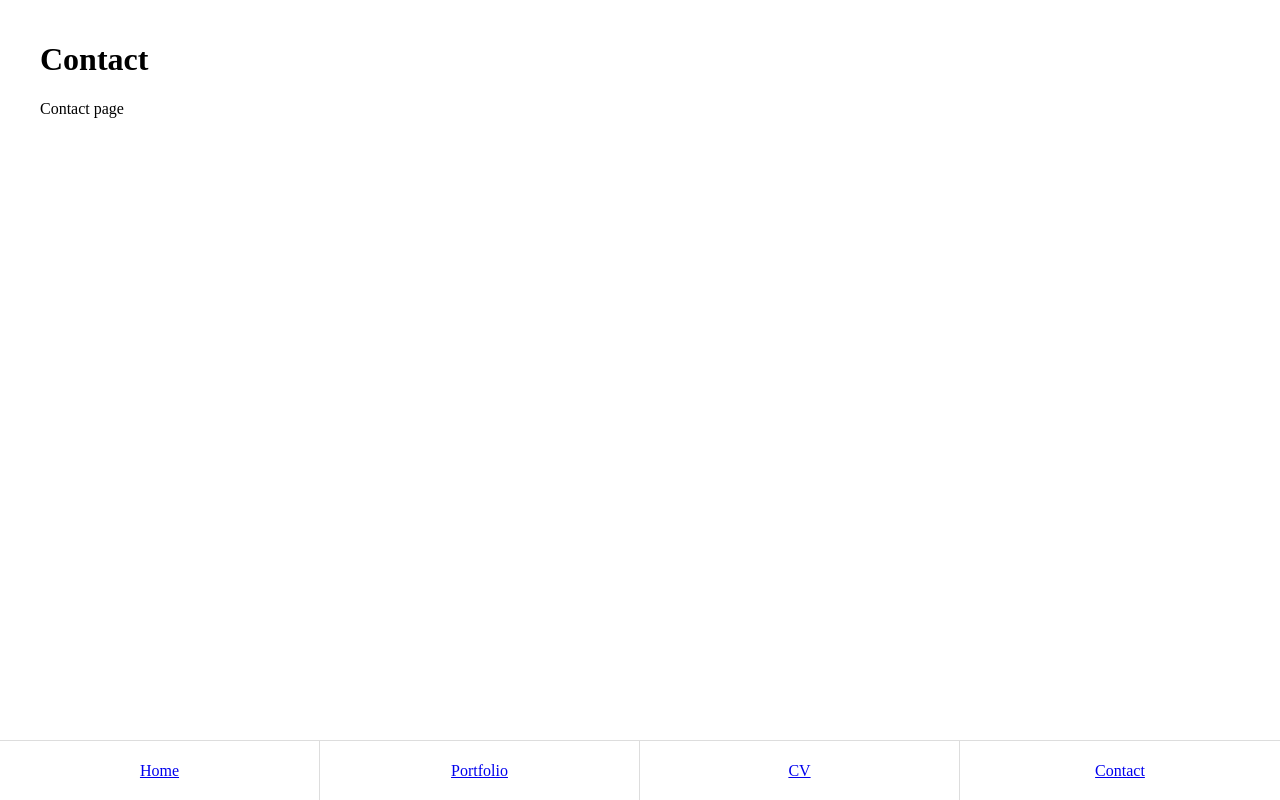
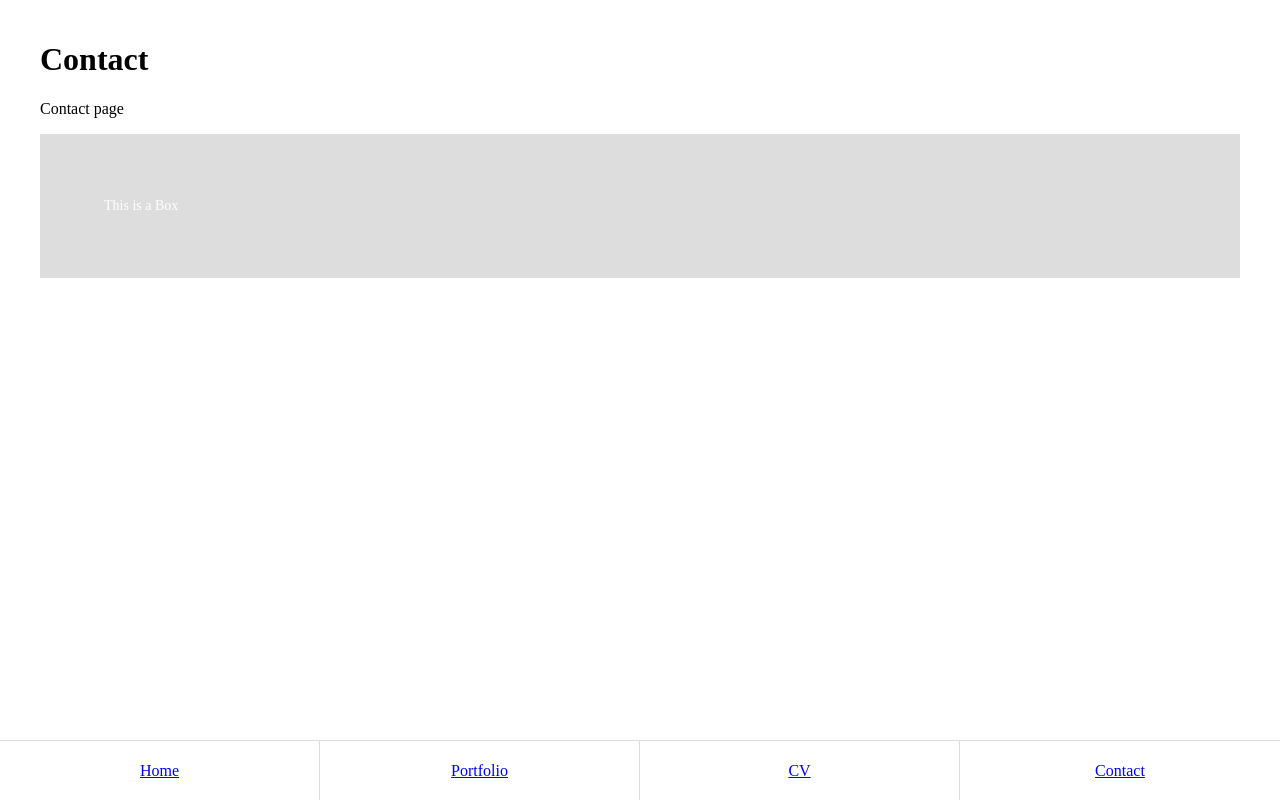
Before and after one commit to guayom/guayom, a Gatsby site: page /contact/ in a window 1280 px wide. Built offline with nearby package versions, Linux system fonts and the light colour scheme; Gatsby itself is replaced by a stand-in of ours.

Commit message:
Install styled-system and test it

```diff
--- a/package.json
+++ b/package.json
@@ -20,7 +20,8 @@
     "react": "^16.6.3",
     "react-dom": "^16.6.3",
     "react-helmet": "^5.2.0",
-    "styled-components": "^4.1.3"
+    "styled-components": "^4.1.3",
+    "styled-system": "^3.2.1"
   },
   "keywords": [
     "gatsby"
--- a/src/components/layout.js
+++ b/src/components/layout.js
@@ -2,6 +2,8 @@ import React from 'react'
 import PropTypes from 'prop-types'
 import { StaticQuery, graphql } from 'gatsby'
 import { MainGrid } from './global/grids'
+import { ThemeProvider } from 'styled-components';
+import theme from './theme';
 
 import Header from './global/header'
 import './layout.css'
@@ -18,10 +20,12 @@ const Layout = ({ children }) => (
       }
     `}
     render={data => (
-      <MainGrid>
-        <Header siteTitle={data.site.siteMetadata.title} />
-        <div className="main">{children}</div>
-      </MainGrid>
+      <ThemeProvider theme={theme}>
+        <MainGrid>
+          <Header siteTitle={data.site.siteMetadata.title} />
+          <div className="main">{children}</div>
+        </MainGrid>
+      </ThemeProvider>
     )}
   />
 )
--- /dev/null
+++ b/src/components/theme.js
@@ -0,0 +1,43 @@
+const theme = {
+  breakpoints: [737, 1025],
+  space: [0, 4, 8, 16, 32, 64, 128, 256, 512],
+  fontSizes: [12, 14, 16, 20, 24, 36, 48, 80, 96],
+  fontWeights: [100, 200, 300, 400, 500, 600, 700, 800, 900],
+  lineHeights: {
+    solid: 1,
+    title: 1.25,
+    copy: 1.5,
+  },
+  letterSpacings: {
+    normal: 'normal',
+    tracked: '0.1em',
+    tight: '-0.05em',
+    mega: '0.25em',
+  },
+  fonts: {
+    serif: 'athelas, georgia, times, serif',
+    sansSerif:
+      '-apple-system, BlinkMacSystemFont, "avenir next", avenir, "helvetica neue", helvetica, ubuntu, roboto, noto, "segoe ui", arial, sans-serif',
+  },
+  borders: [
+    0,
+    '1px solid',
+    '2px solid',
+    '4px solid',
+    '8px solid',
+    '16px solid',
+    '32px solid',
+  ],
+  radii: [0, 2, 4, 16, 9999, '100%'],
+  width: [16, 32, 64, 128, 256],
+  heights: [16, 32, 64, 128, 256],
+  maxWidths: [16, 32, 64, 128, 256, 512, 768, 1024, 1536],
+  colors: {
+    black: '#000',
+    gray: '#ddd',
+    white: '#fff',
+    transparent: 'transparent',
+  },
+};
+
+export default theme
--- a/src/templates/contact.js
+++ b/src/templates/contact.js
@@ -2,6 +2,15 @@ import React from 'react'
 import { graphql } from 'gatsby'
 import Layout from '../components/layout'
 import SEO from '../components/seo'
+import styled from 'styled-components'
+import { space, width, fontSize, color } from 'styled-system'
+
+const Box = styled.div`
+  ${space}
+  ${width}
+  ${fontSize}
+  ${color}
+`;
 
 export default function Template({
   data, // this prop will be injected by the GraphQL query below.
@@ -17,6 +26,9 @@ export default function Template({
           className="blog-post-content"
           dangerouslySetInnerHTML={{ __html: html }}
         />
+        <Box p={5} bg="gray" color="white" fontSize={[1, 3, 5]}>
+          This is a Box
+        </Box>
       </div>
     </Layout>
   )
```
Also changed, not shown: 1 other file.
